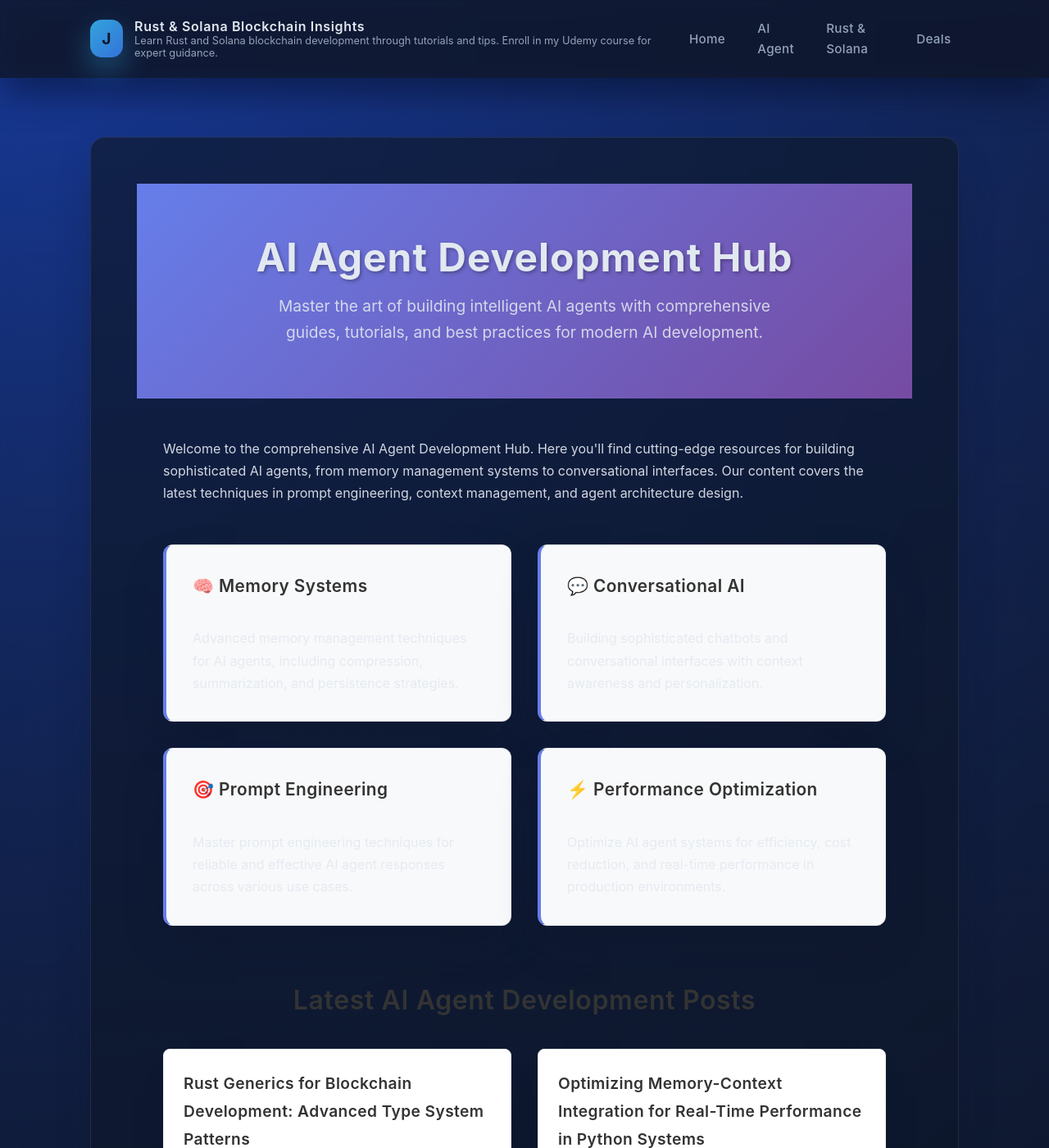
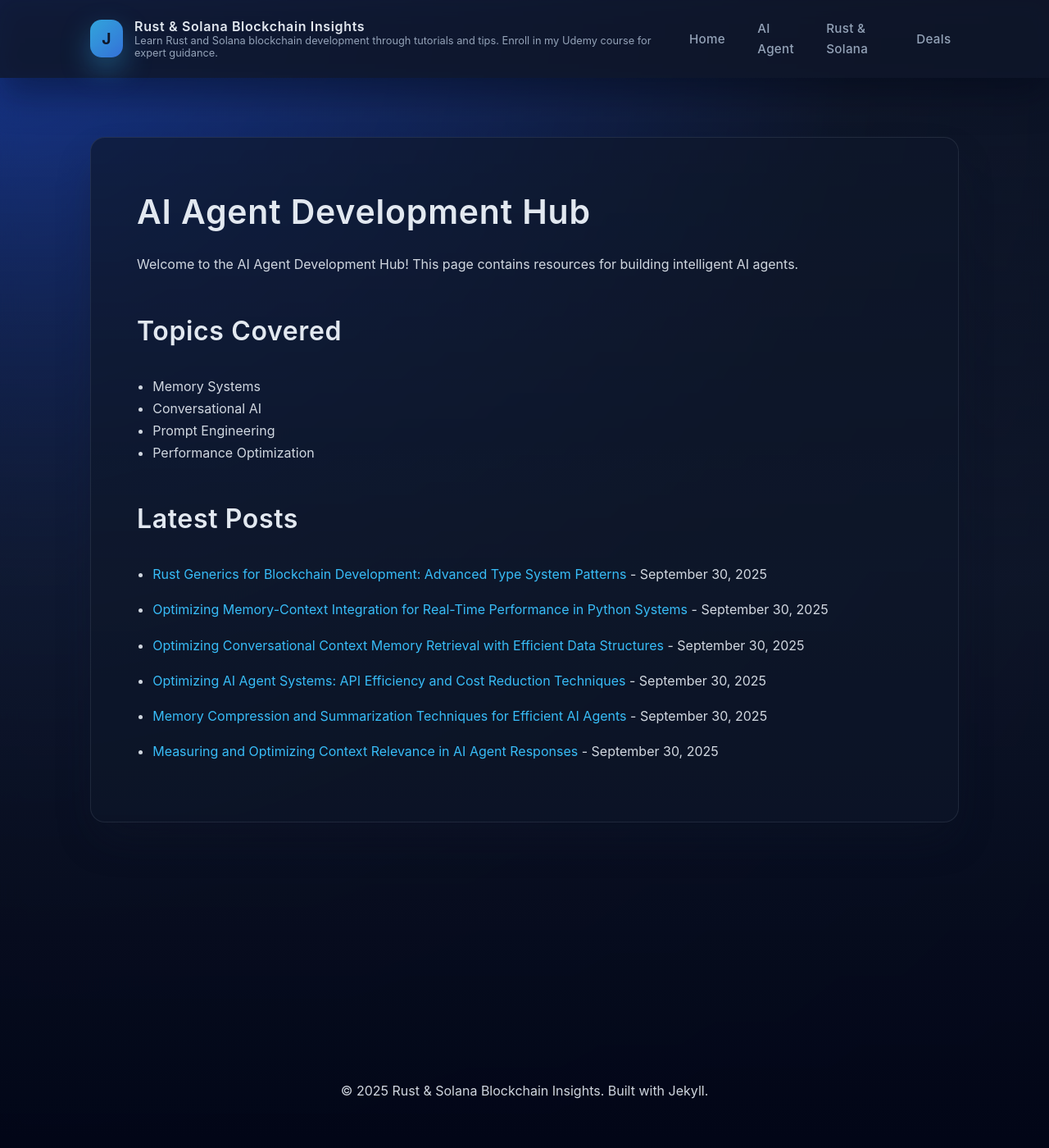
Before and after one commit to Junlian/Junlian.github.io, a Jekyll site: the page built from ai-agent.md, in a window 1280 px wide and 1400 px high. Shown: the whole window at 82% size. Built offline with Jekyll 4.4.1, drawn with Linux system fonts in a browser that asks for light colours; some of the changed text lies outside the part shown.

Commit message:
Simplify ai-agent.md to debug 404 issue

```diff
--- a/ai-agent.md
+++ b/ai-agent.md
@@ -1,210 +1,24 @@
 ---
 layout: default
 title: "AI Agent Development Hub"
-description: "Comprehensive resources for building intelligent AI agents, from memory systems to conversational interfaces. Learn cutting-edge techniques for AI agent development."
+description: "Comprehensive resources for building intelligent AI agents, from memory systems to conversational interfaces."
 permalink: /ai-agent/
 ---
 
-<div class="hero-section">
-  <div class="hero-content">
-    <h1 class="hero-title">AI Agent Development Hub</h1>
-    <p class="hero-description">Master the art of building intelligent AI agents with comprehensive guides, tutorials, and best practices for modern AI development.</p>
-  </div>
-</div>
+# AI Agent Development Hub
 
-<div class="content-section">
-  <div class="intro-text">
-    <p>Welcome to the comprehensive AI Agent Development Hub. Here you'll find cutting-edge resources for building sophisticated AI agents, from memory management systems to conversational interfaces. Our content covers the latest techniques in prompt engineering, context management, and agent architecture design.</p>
-  </div>
+Welcome to the AI Agent Development Hub! This page contains resources for building intelligent AI agents.
 
-  <div class="topics-grid">
-    <div class="topic-card">
-      <h3>🧠 Memory Systems</h3>
-      <p>Advanced memory management techniques for AI agents, including compression, summarization, and persistence strategies.</p>
-    </div>
+## Topics Covered
 
-    <div class="topic-card">
-      <h3>💬 Conversational AI</h3>
-      <p>Building sophisticated chatbots and conversational interfaces with context awareness and personalization.</p>
-    </div>
+- Memory Systems
+- Conversational AI
+- Prompt Engineering
+- Performance Optimization
 
-    <div class="topic-card">
-      <h3>🎯 Prompt Engineering</h3>
-      <p>Master prompt engineering techniques for reliable and effective AI agent responses across various use cases.</p>
-    </div>
+## Latest Posts
 
-    <div class="topic-card">
-      <h3>⚡ Performance Optimization</h3>
-      <p>Optimize AI agent systems for efficiency, cost reduction, and real-time performance in production environments.</p>
-    </div>
-  </div>
-
-  <div class="blog-posts-section">
-    <h2>Latest AI Agent Development Posts</h2>
-    <div class="posts-grid">
-      {% assign ai_posts = site.posts | where_exp: "post", "post.categories contains 'ai' or post.categories contains 'agent' or post.categories contains 'llm' or post.tags contains 'ai' or post.tags contains 'agent' or post.tags contains 'llm' or post.url contains 'ai' or post.url contains 'agent' or post.url contains 'memory' or post.url contains 'prompt' or post.url contains 'context' or post.url contains 'conversation'" %}
-      {% for post in ai_posts limit: 12 %}
-        <article class="post-card">
-          <h3><a href="{{ post.url | relative_url }}">{{ post.title }}</a></h3>
-          <p class="post-meta">{{ post.date | date: "%B %d, %Y" }}</p>
-          <p class="post-excerpt">{{ post.excerpt | strip_html | truncatewords: 25 }}</p>
-          <div class="post-tags">
-            {% for tag in post.tags limit: 3 %}
-              <span class="tag">{{ tag }}</span>
-            {% endfor %}
-          </div>
-        </article>
-      {% endfor %}
-    </div>
-  </div>
-</div>
-
-<style>
-.hero-section {
-  background: linear-gradient(135deg, #667eea 0%, #764ba2 100%);
-  color: white;
-  padding: 4rem 2rem;
-  text-align: center;
-  margin-bottom: 3rem;
-}
-
-.hero-title {
-  font-size: 3rem;
-  font-weight: 700;
-  margin-bottom: 1rem;
-  text-shadow: 2px 2px 4px rgba(0,0,0,0.3);
-}
-
-.hero-description {
-  font-size: 1.2rem;
-  max-width: 600px;
-  margin: 0 auto;
-  opacity: 0.95;
-}
-
-.content-section {
-  max-width: 1200px;
-  margin: 0 auto;
-  padding: 0 2rem;
-}
-
-.intro-text {
-  font-size: 1.1rem;
-  line-height: 1.7;
-  margin-bottom: 3rem;
-  color: #555;
-}
-
-.topics-grid {
-  display: grid;
-  grid-template-columns: repeat(auto-fit, minmax(280px, 1fr));
-  gap: 2rem;
-  margin-bottom: 4rem;
-}
-
-.topic-card {
-  background: #f8f9fa;
-  padding: 2rem;
-  border-radius: 12px;
-  border-left: 4px solid #667eea;
-  transition: transform 0.3s ease, box-shadow 0.3s ease;
-}
-
-.topic-card:hover {
-  transform: translateY(-5px);
-  box-shadow: 0 10px 25px rgba(0,0,0,0.1);
-}
-
-.topic-card h3 {
-  color: #333;
-  margin-bottom: 1rem;
-  font-size: 1.3rem;
-}
-
-.blog-posts-section {
-  margin-top: 4rem;
-}
-
-.blog-posts-section h2 {
-  color: #333;
-  margin-bottom: 2rem;
-  font-size: 2rem;
-  text-align: center;
-}
-
-.posts-grid {
-  display: grid;
-  grid-template-columns: repeat(auto-fit, minmax(350px, 1fr));
-  gap: 2rem;
-}
-
-.post-card {
-  background: white;
-  border: 1px solid #e9ecef;
-  border-radius: 8px;
-  padding: 1.5rem;
-  transition: box-shadow 0.3s ease;
-}
-
-.post-card:hover {
-  box-shadow: 0 5px 15px rgba(0,0,0,0.1);
-}
-
-.post-card h3 {
-  margin-bottom: 0.5rem;
-}
-
-.post-card h3 a {
-  color: #333;
-  text-decoration: none;
-  font-size: 1.2rem;
-}
-
-.post-card h3 a:hover {
-  color: #667eea;
-}
-
-.post-meta {
-  color: #666;
-  font-size: 0.9rem;
-  margin-bottom: 1rem;
-}
-
-.post-excerpt {
-  color: #555;
-  line-height: 1.6;
-  margin-bottom: 1rem;
-}
-
-.post-tags {
-  display: flex;
-  flex-wrap: wrap;
-  gap: 0.5rem;
-}
-
-.tag {
-  background: #e9ecef;
-  color: #495057;
-  padding: 0.25rem 0.5rem;
-  border-radius: 4px;
-  font-size: 0.8rem;
-}
-
-@media (max-width: 768px) {
-  .hero-title {
-    font-size: 2rem;
-  }
-
-  .hero-description {
-    font-size: 1rem;
-  }
-
-  .topics-grid {
-    grid-template-columns: 1fr;
-  }
-
-  .posts-grid {
-    grid-template-columns: 1fr;
-  }
-}
-</style>
+{% assign ai_posts = site.posts | where_exp: "post", "post.url contains 'ai' or post.url contains 'agent' or post.url contains 'memory' or post.url contains 'prompt' or post.url contains 'context' or post.url contains 'conversation'" %}
+{% for post in ai_posts limit: 6 %}
+- [{{ post.title }}]({{ post.url | relative_url }}) - {{ post.date | date: "%B %d, %Y" }}
+{% endfor %}
```
